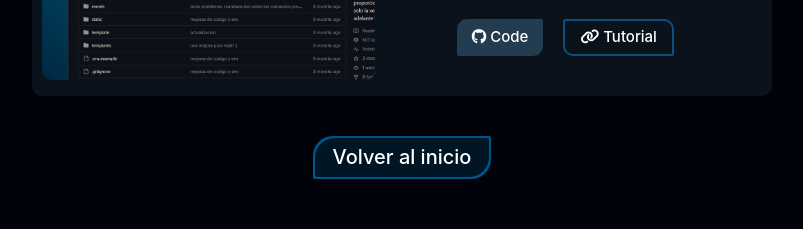
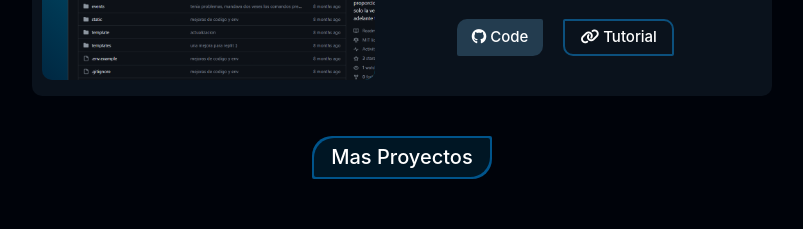
Before and after one commit to RevayDev/Web_RevayDev, a React (Vite) app: page / in a window 1280 px wide. Shown: the part 2800-3029 px from the top of the page, without its empty margins (224-1027 px from the left). Built offline with nearby package versions, Linux system fonts and the light colour scheme; a web font is replaced by a local one.

Commit message:
Agrege la pagina de proyectos y mejore el apartado visual

```diff
--- a/src/pages/Inicio.jsx
+++ b/src/pages/Inicio.jsx
@@ -230,7 +230,7 @@ export default function Inicio() {
 
       <div className="caja">
 
-       <NavHashLink to="/proyectos"> <button className="BotomMasInformacion" onClick={handleClick}><span>Volver al inicio</span></button></NavHashLink>
+       <NavHashLink to="/proyectos"> <button className="BotomMasInformacion" onClick={handleClick}><span>Mas Proyectos</span></button></NavHashLink>
        </div>
           </section>
 </div>
```
